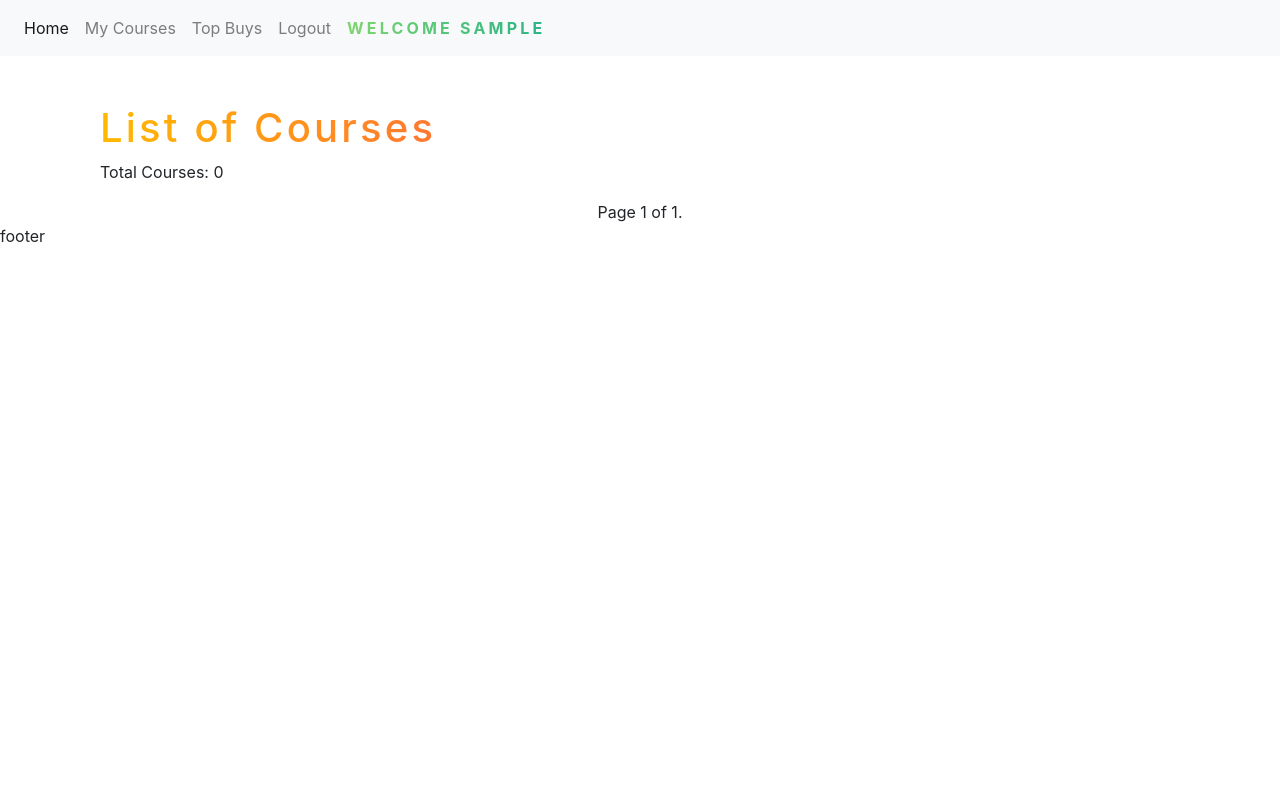
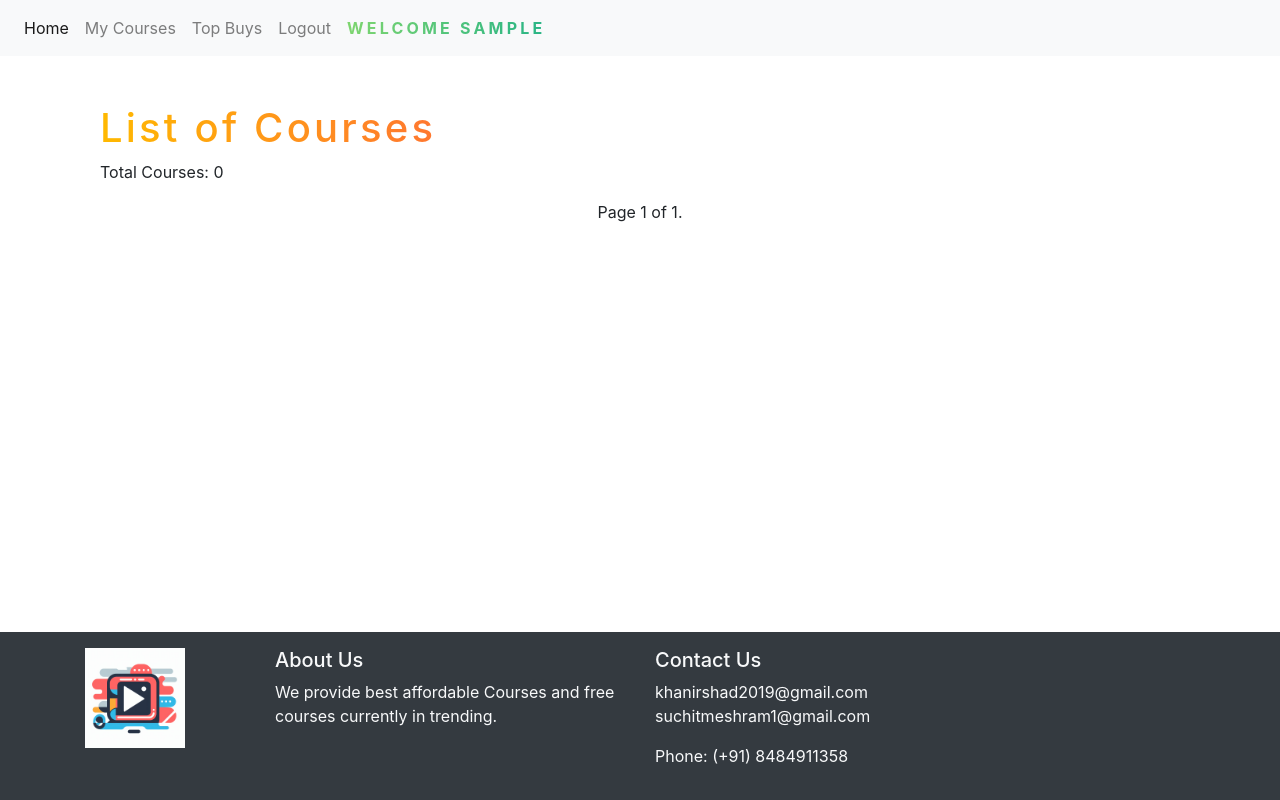
Before and after one commit to irshadkhan2019/videoSubscriptionApp, a Django app: page / in a window 1280 px wide. Run offline with Django 3.2, Linux system fonts and the light colour scheme; the visitor is signed in with stand-in values (Sample User, id 1); data that the repository does not hold is empty; some libraries are stand-ins or nearby versions.

Commit message:
Adding logo and footer

```diff
--- a/templates/base.html
+++ b/templates/base.html
@@ -45,8 +45,33 @@
     <div class="container">
         {% block content %}{% endblock %}
     </div>
-    <footer>
-        footer
+    <footer class="footer bg-dark text-light py-3 fixed-bottom">
+        <div class="container">
+            <div class="row">
+                <div class="col-md-2">
+                    <!-- Placeholder for your app logo -->
+                    <img src="{% static 'logo/video.jpg' %}" alt="App Logo" class="img-fluid" style="max-width: 150px; max-height: 100px;">
+                </div>
+
+                <div class="col-md-4">
+                    <h5>About Us</h5>
+                    <p>
+                        We provide best affordable Courses and free courses currently in trending.
+                    </p>
+                </div>
+
+                <div class="col-md-4">
+                    <h5>Contact Us</h5>
+                    <address>
+                        <p>
+                            <span> khanirshad2019@gmail.com</span><br>
+                            <span> suchitmeshram1@gmail.com</span>
+                        </p>
+                        <p>Phone: (+91) 8484911358</p>
+                    </address>
+                </div>
+            </div>
+        </div>
     </footer>
 </body>
 </html>
```
Also changed, not shown: static/logo/logo1.jpg (added), static/logo/video.jpg (added).
